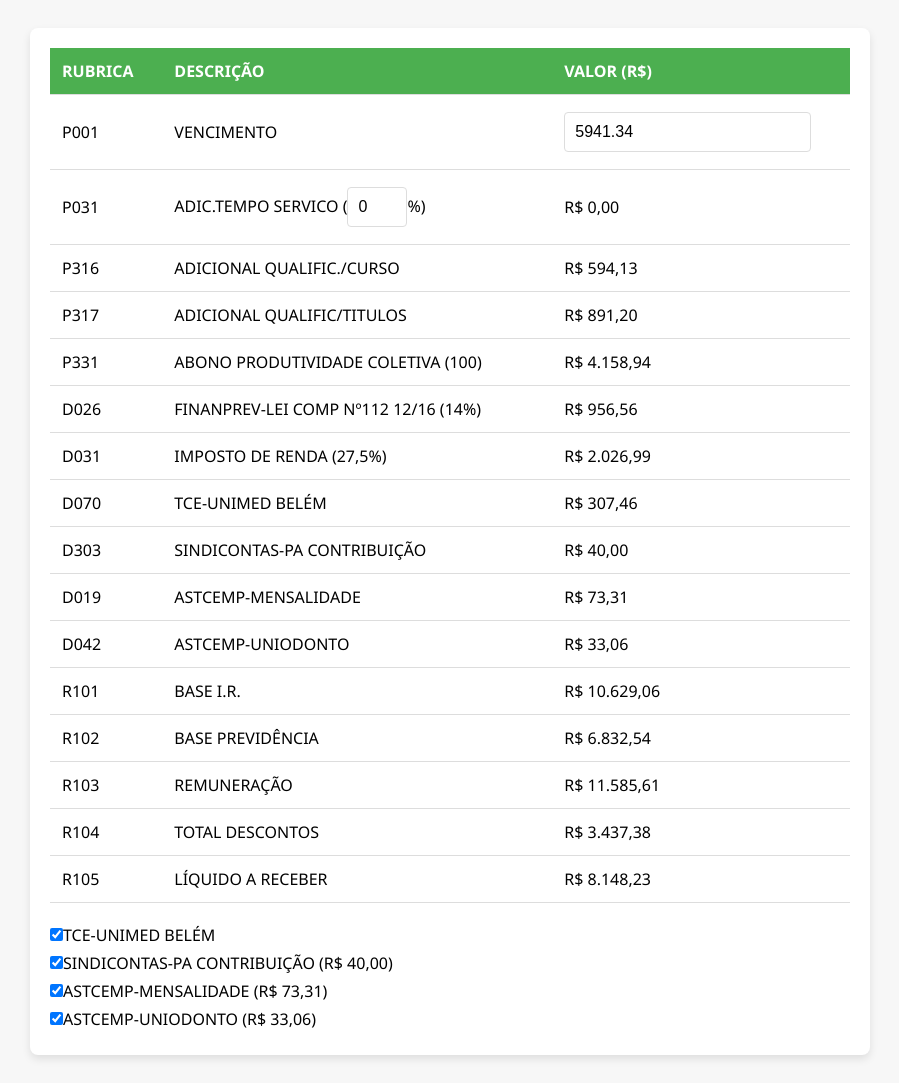
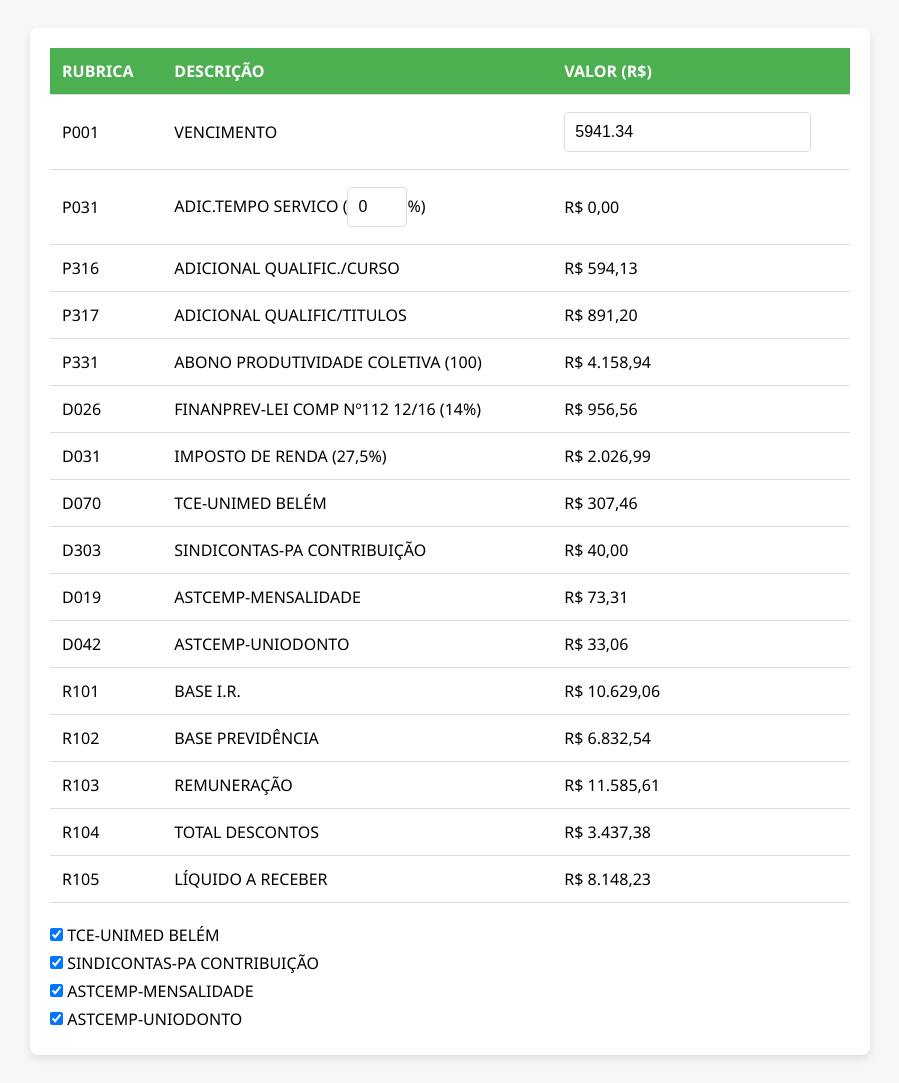
Before and after one commit to cautcepa/contracheque, a plain HTML site: page index.html in a window 1280 px wide. Shown: the whole page, without its empty margins (190-1089 px from the left). Drawn offline with Linux system fonts and the light colour scheme.

Commit message:
Update index.html

```diff
--- a/index.html
+++ b/index.html
@@ -84,10 +84,10 @@
             </tr>
         </table>
         <div>
-            <label class="checkbox-label"><input type="checkbox" id="chkD070" checked>TCE-UNIMED BELÉM</label>
-            <label class="checkbox-label"><input type="checkbox" id="chkD303" checked>SINDICONTAS-PA CONTRIBUIÇÃO (R$ 40,00)</label>
-            <label class="checkbox-label"><input type="checkbox" id="chkD019" checked>ASTCEMP-MENSALIDADE (R$ 73,31)</label>
-            <label class="checkbox-label"><input type="checkbox" id="chkD042" checked>ASTCEMP-UNIODONTO (R$ 33,06)</label>
+            <label class="checkbox-label"><input type="checkbox" id="chkD070" checked> TCE-UNIMED BELÉM</label>
+            <label class="checkbox-label"><input type="checkbox" id="chkD303" checked> SINDICONTAS-PA CONTRIBUIÇÃO</label>
+            <label class="checkbox-label"><input type="checkbox" id="chkD019" checked> ASTCEMP-MENSALIDADE</label>
+            <label class="checkbox-label"><input type="checkbox" id="chkD042" checked> ASTCEMP-UNIODONTO</label>
         </div>
     </div>
 
```
